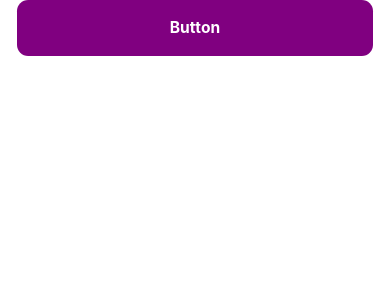
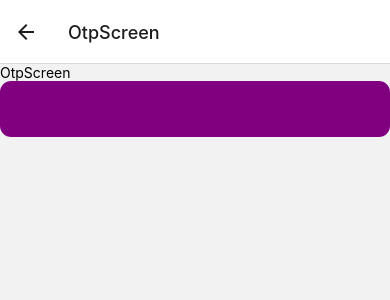
Before and after one commit to ranavikrantsingh/sheshank_app, a React Native app: screen /OtpScreen in a window 390 px wide. Shown: the top 300 px of the page. Built offline with nearby package versions, Linux system fonts and the light colour scheme.

Commit message:
navitgation has been set

```diff
--- a/App.js
+++ b/App.js
@@ -1,33 +1,14 @@
-import {SafeAreaView, StatusBar, StyleSheet, Text, View} from 'react-native';
-import React, {useState} from 'react';
-import ButtonComponent from './src/components/ButtonComponent';
-import {scale} from './src/utils/Scaling';
-import ModalPopup from './src/components/ModalPopup';
+import {StyleSheet, Text, View} from 'react-native';
+import React from 'react';
+import Routes from './src/routes/Routes';
 const App = () => {
-  const [showModal, setshowModal] = useState(false);
   return (
-    <SafeAreaView style={styles?.mainContainer}>
-      <StatusBar barStyle="dark-content" backgroundColor={'#fff'} />
-      <View style={styles?.margins}>
-        <ButtonComponent name="Button"  onPress={()=>setshowModal(true)}/>
-        {showModal ? <ModalPopup visible={true} activeTab={0}
-        modalVisible={showModal}
-        setModalVisible={setshowModal}
-
-        /> : null}
-      </View>
-    </SafeAreaView>
+    <>
+      <Routes />
+    </>
   );
 };
 
 export default App;
 
-const styles = StyleSheet.create({
-  margins: {
-    marginHorizontal: scale(15),
-  },
-  mainContainer: {
-    flex: 1,
-    backgroundColor: 'white',
-  },
-});
+const styles = StyleSheet.create({});
--- a/package.json
+++ b/package.json
@@ -10,8 +10,12 @@
     "lint": "eslint ."
   },
   "dependencies": {
+    "@react-navigation/native": "^6.1.1",
+    "@react-navigation/native-stack": "^6.9.7",
     "react": "18.1.0",
-    "react-native": "0.70.6"
+    "react-native": "0.70.6",
+    "react-native-safe-area-context": "^4.4.1",
+    "react-native-screens": "^3.18.2"
   },
   "devDependencies": {
     "@babel/core": "^7.12.9",
--- /dev/null
+++ b/src/routes/Routes.js
@@ -0,0 +1,31 @@
+import * as React from 'react';
+import {NavigationContainer} from '@react-navigation/native';
+import {createNativeStackNavigator} from '@react-navigation/native-stack';
+import LoginScreen from '../screens/LoginScreen';
+import OtpScreen from '../screens/OtpScreen';
+import HomeScreen from '../screens/HomeScreen';
+const Stack = createNativeStackNavigator();
+
+export default function Routes() {
+  return (
+    <NavigationContainer>
+      <Stack.Navigator initialRouteName="LoginScreen">
+        <Stack.Screen
+          name="LoginScreen"
+          component={LoginScreen}
+          options={{headerShown: false}}
+        />
+        <Stack.Screen
+          name="OtpScreen"
+          component={OtpScreen}
+          options={{title: 'OtpScreen'}}
+        />
+        <Stack.Screen
+          name="HomeScreen"
+          component={HomeScreen}
+          options={{headerShown: false}}
+        />
+      </Stack.Navigator>
+    </NavigationContainer>
+  );
+}
--- /dev/null
+++ b/src/screens/HomeScreen.js
@@ -0,0 +1,14 @@
+import { StyleSheet, Text, View } from 'react-native'
+import React from 'react'
+
+const HomeScreen = () => {
+  return (
+    <View>
+      <Text>HomeScreen</Text>
+    </View>
+  )
+}
+
+export default HomeScreen
+
+const styles = StyleSheet.create({})
--- /dev/null
+++ b/src/screens/LoginScreen.js
@@ -0,0 +1,15 @@
+import { StyleSheet, Text, SafeAreaView } from 'react-native'
+import React from 'react'
+import ButonComponent from '../components/ButtonComponent.js'
+const LoginScreen = (props) => {
+  return (
+    <SafeAreaView>
+      <Text>LoginScreen</Text>
+      <ButonComponent onPress={()=>props?.navigation.navigate('OtpScreen')} />
+    </SafeAreaView>
+  )
+}
+
+export default LoginScreen
+
+const styles = StyleSheet.create({})
--- /dev/null
+++ b/src/screens/OtpScreen.js
@@ -0,0 +1,17 @@
+import {StyleSheet, Text, View} from 'react-native';
+import React from 'react';
+import ButtonComponent from '../components/ButtonComponent';
+const OtpScreen = (props) => {
+  return (
+    <View>
+      <Text>OtpScreen</Text>
+        <ButtonComponent
+        onPress={() => props?.navigation.navigate('HomeScreen')}
+        />
+    </View>
+  );
+};
+
+export default OtpScreen;
+
+const styles = StyleSheet.create({});
```
Also changed, not shown: 2 other files (tests, documents, lock files or other folders).
